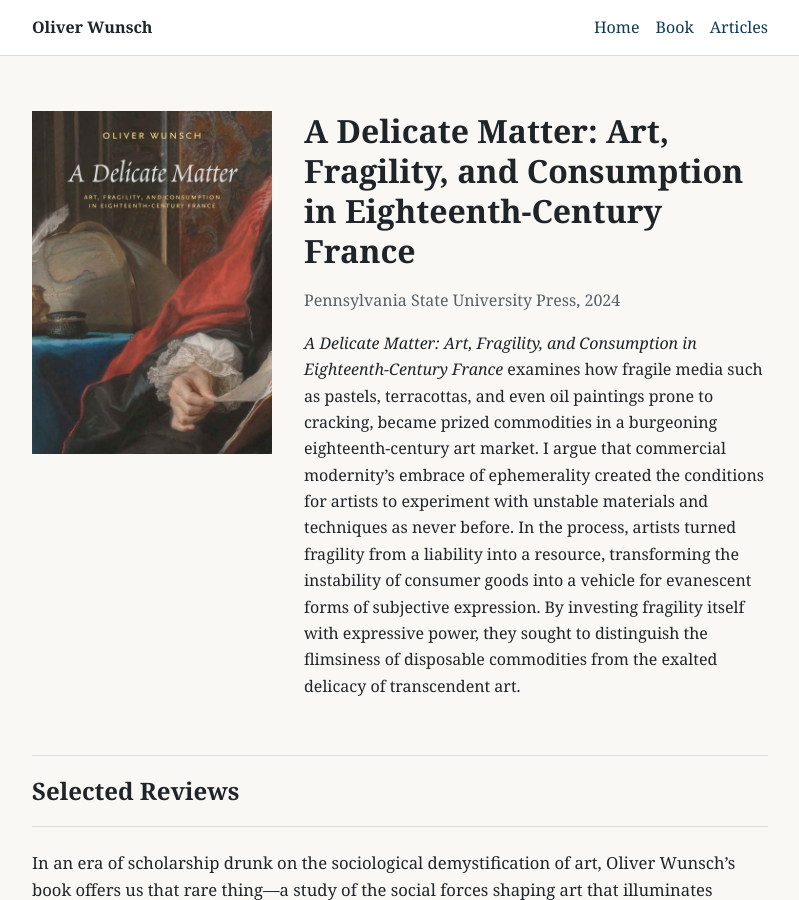
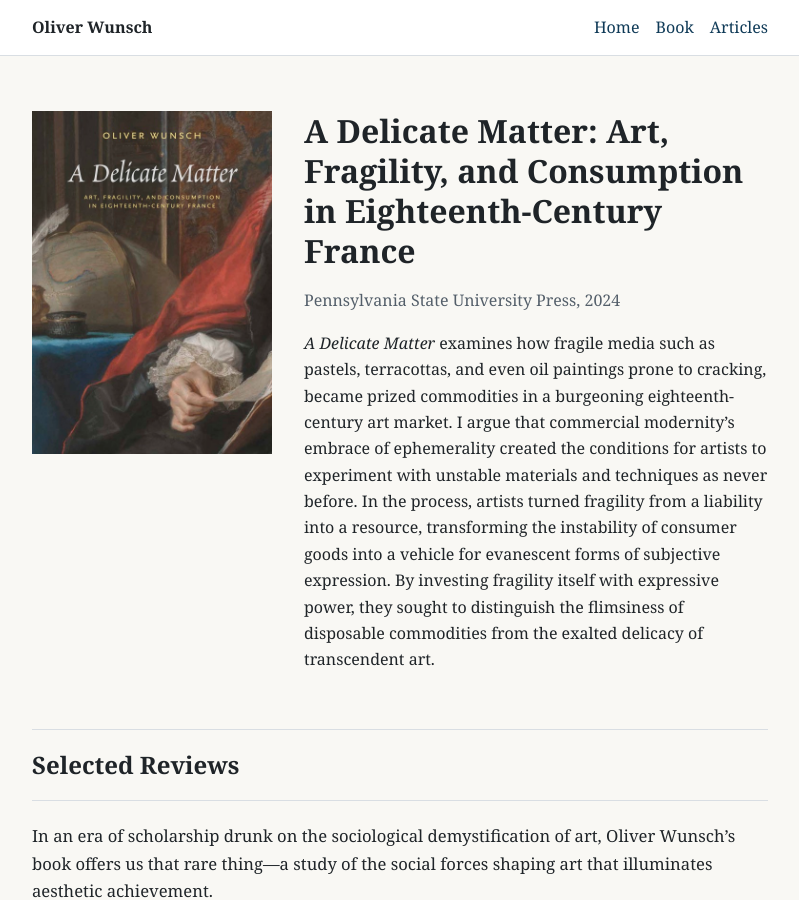
Before and after one commit to owunsch/owunsch.github.io, a Jekyll site: the page built from book.md, in a window 1280 px wide and 900 px high. Shown: the whole window, without its empty margins (240-1039 px from the left). Built offline with Jekyll 4.4.1, drawn with Linux system fonts in a browser that asks for light colours.

Commit message:
Update _config.yml

```diff
--- a/_config.yml
+++ b/_config.yml
@@ -36,7 +36,7 @@ book:
   status: "published"
   citation_display: "Oliver Wunsch, *A Delicate Matter: Art, Fragility, and Consumption in Eighteenth-Century France* (Pennsylvania State University Press, 2024)."
   description: >-
-    *A Delicate Matter: Art, Fragility, and Consumption in Eighteenth-Century France* examines how fragile media such as pastels, terracottas, and even oil paintings prone to cracking, became prized commodities in a burgeoning eighteenth-century art market. I argue that commercial modernity’s embrace of ephemerality created the conditions for artists to experiment with unstable materials and techniques as never before. In the process, artists turned fragility from a liability into a resource, transforming the instability of consumer goods into a vehicle for evanescent forms of subjective expression. By investing fragility itself with expressive power, they sought to distinguish the flimsiness of disposable commodities from the exalted delicacy of transcendent art.
+    *A Delicate Matter* examines how fragile media such as pastels, terracottas, and even oil paintings prone to cracking, became prized commodities in a burgeoning eighteenth-century art market. I argue that commercial modernity’s embrace of ephemerality created the conditions for artists to experiment with unstable materials and techniques as never before. In the process, artists turned fragility from a liability into a resource, transforming the instability of consumer goods into a vehicle for evanescent forms of subjective expression. By investing fragility itself with expressive power, they sought to distinguish the flimsiness of disposable commodities from the exalted delicacy of transcendent art.
   links:
     publisher: "http://psupress.org/books/titles/978-0-271-09528-8.html"
     worldcat: "https://search.worldcat.org/title/1382235293"
```
